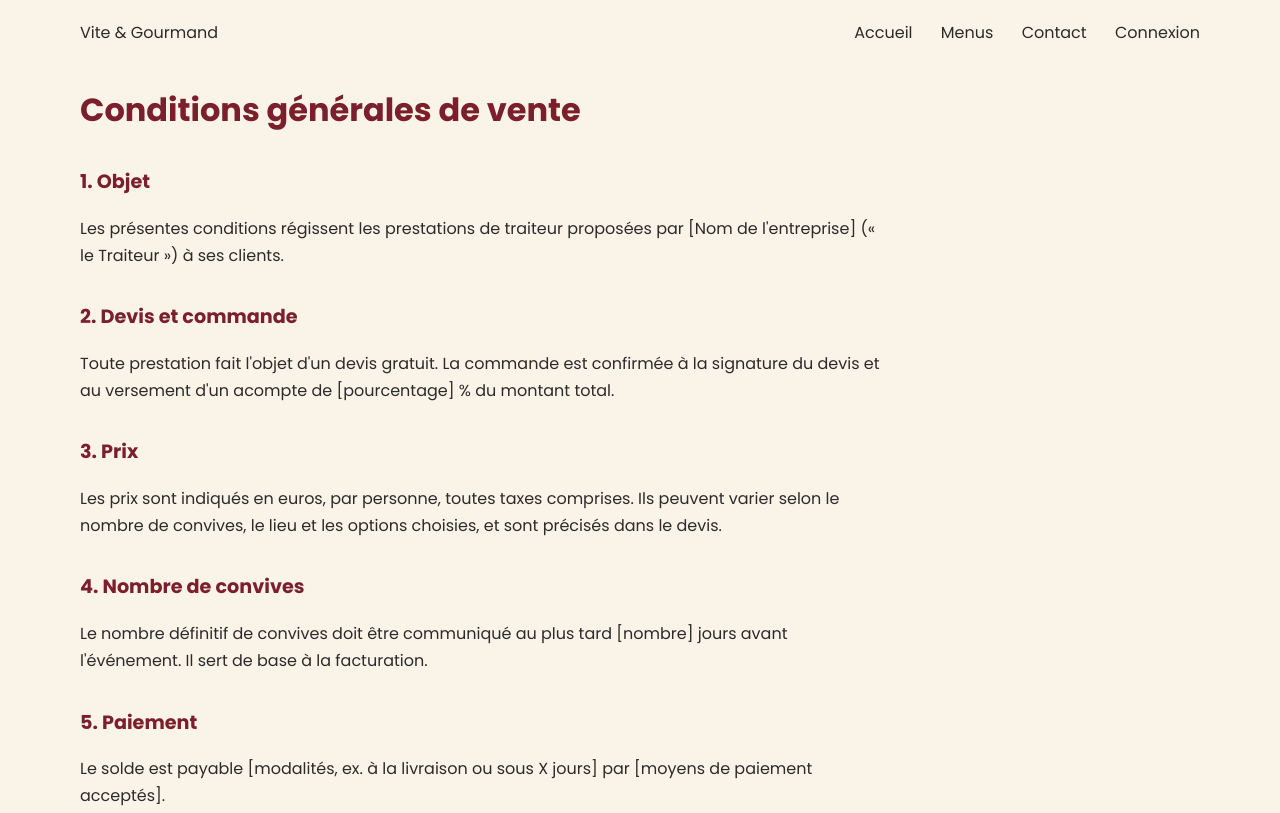
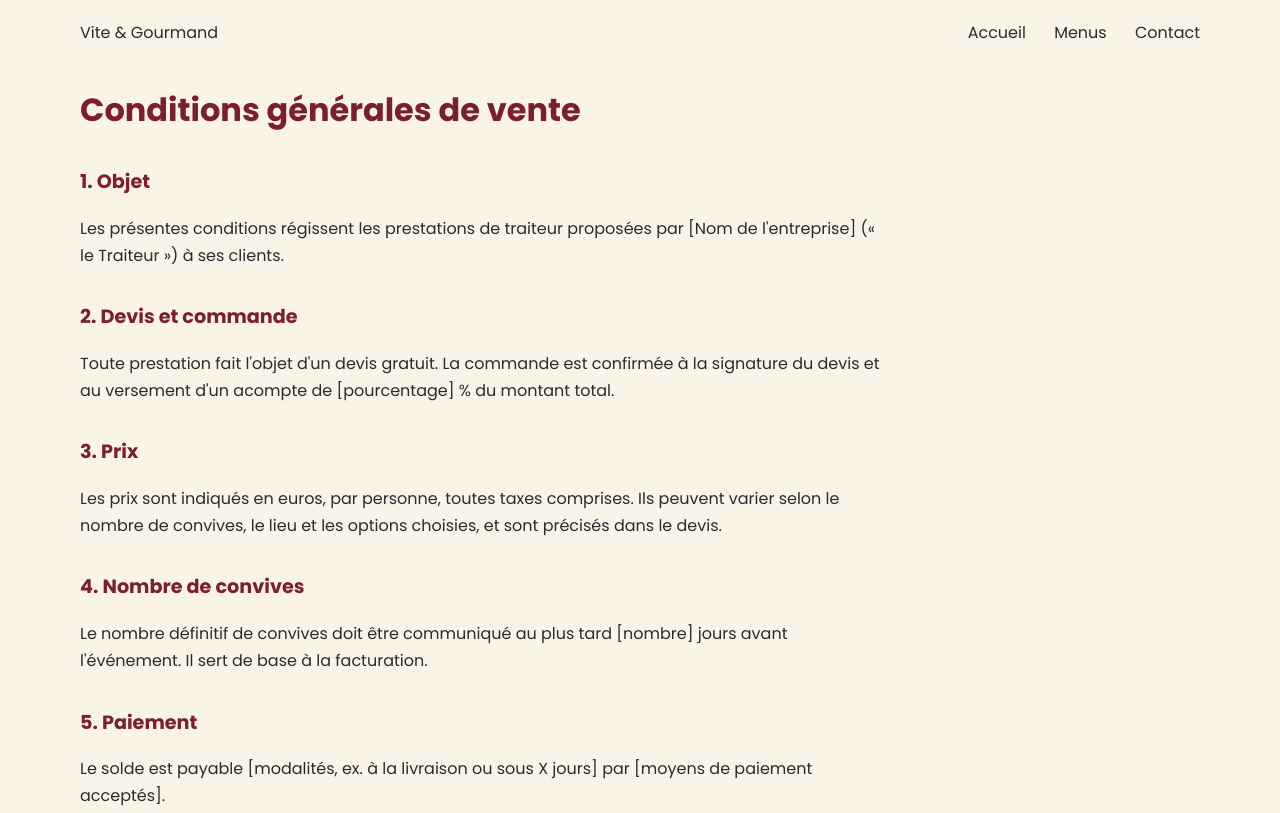
Before and after one commit to laurianherrgott-boop/vite-et-gourmand, a website: page public/cgv.html in a window 1280 px wide. Shown: the top 813 px of the page. Drawn offline with Linux system fonts and the light colour scheme.

Commit message:
Retrait du lien Connexion du menu

```diff
--- a/public/cgv.html
+++ b/public/cgv.html
@@ -15,7 +15,7 @@
       <a href="/">Accueil</a>
       <a href="/menus.html">Menus</a>
       <a href="/contact.html">Contact</a>
-      <a href="/connexion.html">Connexion</a>
+
     </nav>
   </header>
 
```
Also changed, not shown: public/contact.html (+1 -1 lines), public/index.html (+1 -1 lines), public/mentions-legales.html (+1 -1 lines), public/menus.html (+1 -1 lines).
